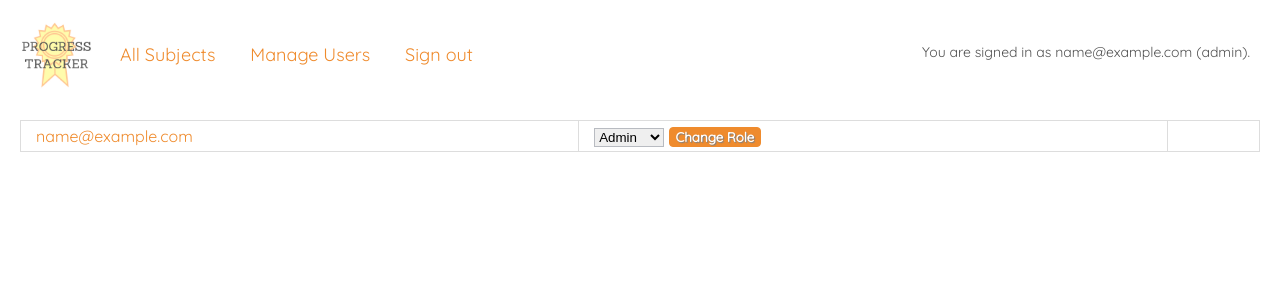
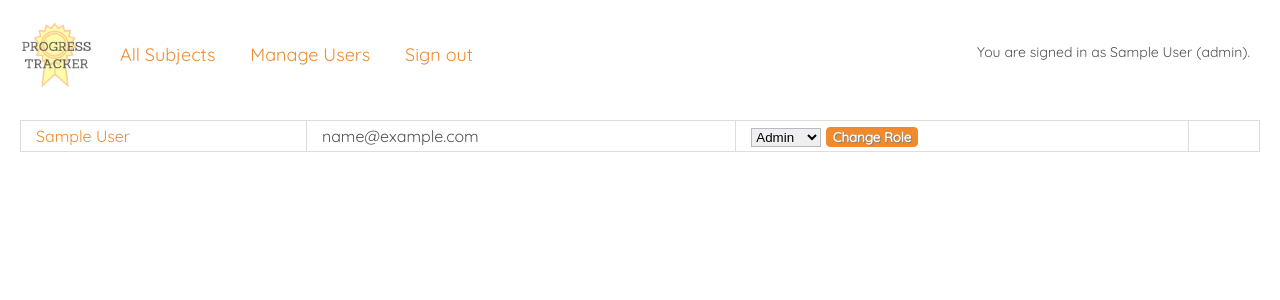
Before and after one commit to jennianelson/progress-tracker-app, a Rails app: page /admin/users in a window 1280 px wide. Shown: the top 300 px of the page. Run offline with Rails 7, Linux system fonts and the light colour scheme; the visitor is signed in with stand-in values (Sample User, id 1); parts of the project's set-up code (start-up, migrations or seed data) failed here and were passed over.

Commit message:
Replaced user email with name in views and added user's name to student_standard#show

```diff
--- a/app/helpers/student_standards_helper.rb
+++ b/app/helpers/student_standards_helper.rb
@@ -16,6 +16,10 @@ module StudentStandardsHelper
         student_standard.standard.subject
     end
 
+    def student_standard_user_name(student_standard)
+        student_standard.user.name
+    end
+
     def progress_column_options(ss)
         if ss.progress_level
             ss.progress_level
@@ -23,7 +27,7 @@ module StudentStandardsHelper
             if policy(ss).update?
                 link_to "Add Progress", edit_student_standard_path(ss)
             else
-                "Student has not entered progress."
+                "#{ss.user.name} has not entered progress."
             end
         end
     end
--- a/app/helpers/student_subjects_helper.rb
+++ b/app/helpers/student_subjects_helper.rb
@@ -12,8 +12,8 @@ module StudentSubjectsHelper
         student_subject.subject.sections
     end
 
-    def student_subject_email(student_subject)
-        student_subject.user.email
+    def student_subject_name(student_subject)
+        student_subject.user.name
     end
 
 end
--- a/app/views/layouts/_header.html.erb
+++ b/app/views/layouts/_header.html.erb
@@ -7,7 +7,7 @@
                 <li class="nav-link"><%= link %></li>
             <% end %>
                 <li class="nav-link"><%= link_to "Sign out", destroy_user_session_path, method: :delete %></li>
-                <li class="nav-right">You are signed in as <%= current_user.email %> (<%= current_user.role %>).</li>
+                <li class="nav-right">You are signed in as <%= current_user.name %> (<%= current_user.role %>).</li>
             </ul>
         <% end %>
     </nav>
--- a/app/views/student_standards/show.html.erb
+++ b/app/views/student_standards/show.html.erb
@@ -1,4 +1,4 @@
-<h1>Learning Progress</h1>
+<h1><%= student_standard_user_name(@student_standard)%>'s Learning Progress</h1>
 <p><i>
     <%= link_to "Back to Section Standards", student_subject_section_path(@student_standard.student_subject, student_standard_section(@student_standard)) %>
     <% if policy(@student_standard).update? %>
--- a/app/views/users/_user.html.erb
+++ b/app/views/users/_user.html.erb
@@ -1,5 +1,8 @@
 <td>
-  <%= link_to user.email, user_path(user) %>
+  <%= link_to user.name, user_path(user) %>
+</td>
+<td>
+  <%= user.email %>
 </td>
 <td>
 <% if policy(user).update? %>
--- a/app/views/users/show.html.erb
+++ b/app/views/users/show.html.erb
@@ -1,6 +1,5 @@
-<h1>Student's Subjects:</h1>
+<h1><%= @user.name %>'s Subjects:</h1>
 
-<h3><%= @user.email %></h3>
 <p><i><%= link_to "Back to all students", users_path %></i></p>
 <p>Click on a section to view progress.</p>
 
```
Also changed, not shown: app/views/sections/show.html.erb (+2 -6 lines).
